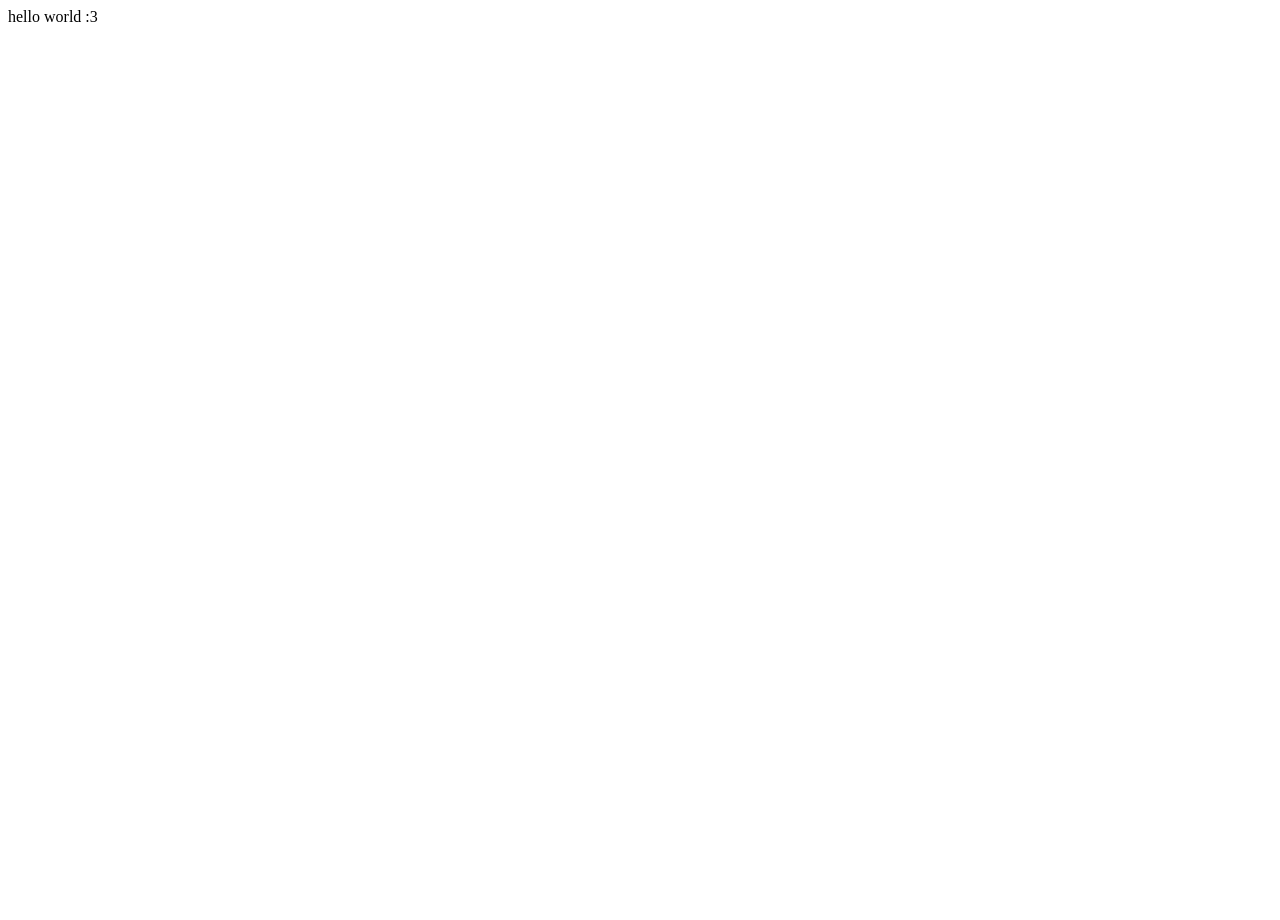
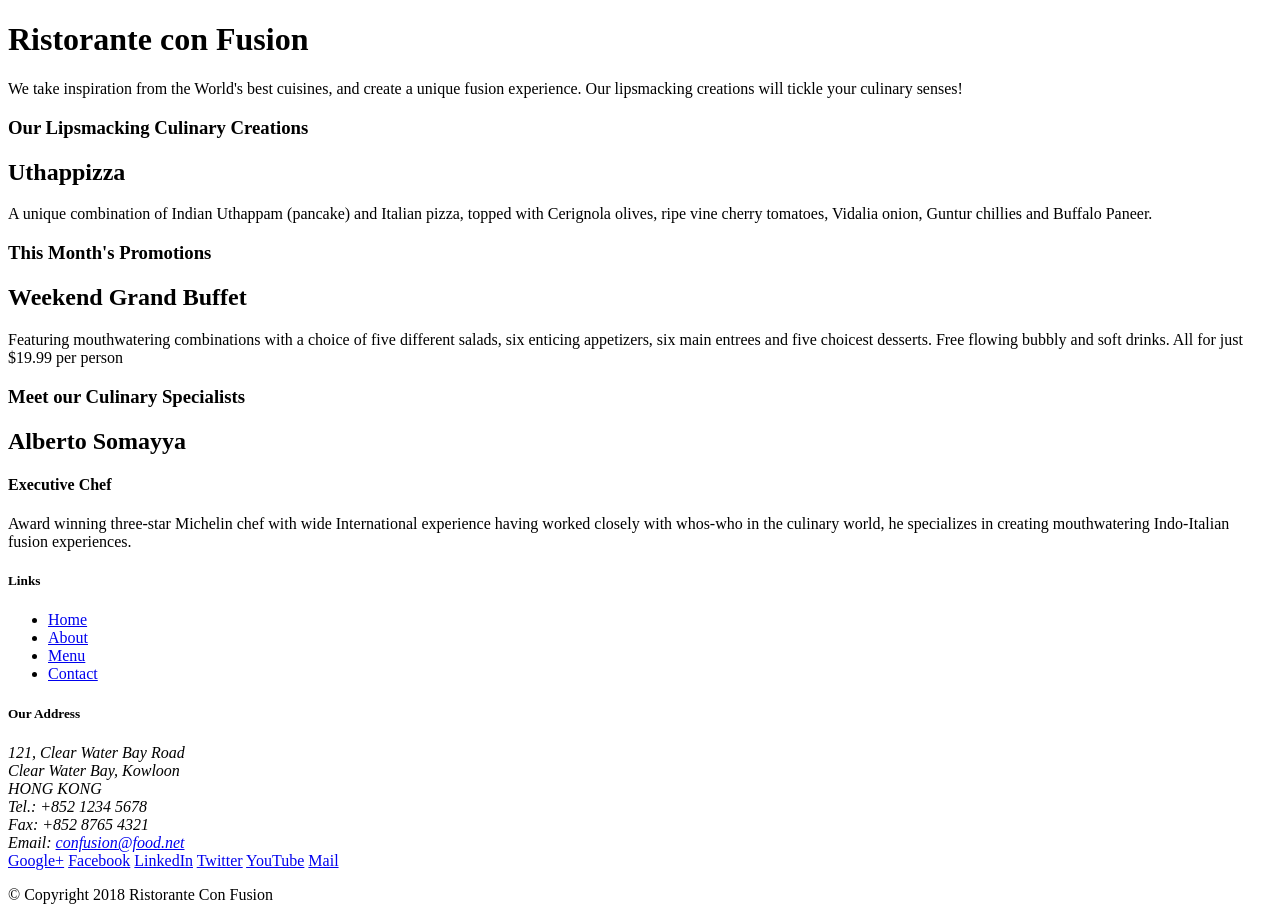
Before and after one commit to danicaCecile/CPSC5380Repo, a website: page index.html in a window 1280 px wide. Before the commit the page ends 800 px from the top, so only its background shows below. Drawn offline with Linux system fonts and the light colour scheme.

```diff
--- a/index.html
+++ b/index.html
@@ -1 +1,101 @@
-hello world :3
+<!DOCTYPE html>
+<html lang="en">
+
+<head>
+    <title>Ristorante Con Fusion</title>
+</head>
+
+<body>
+
+    <header>
+        <div>
+            <div>
+                <div>
+                    <h1>Ristorante con Fusion</h1>
+                    <p>We take inspiration from the World's best cuisines, and create a unique fusion experience. Our lipsmacking creations will tickle your culinary senses!</p>
+                </div>
+                <div>
+                </div>
+            </div>
+        </div>
+    </header>
+
+    <div>
+        <div>
+            <div>
+                <h3>Our Lipsmacking Culinary Creations</h3>
+            </div>
+            <div>
+                <h2>Uthappizza</h2>
+                <p>A unique combination of Indian Uthappam (pancake) and Italian pizza, topped with Cerignola olives, ripe vine cherry tomatoes, Vidalia onion, Guntur chillies and Buffalo Paneer.</p>
+            </div>
+        </div>
+
+
+        <div>
+            <div>
+                <h3>This Month's Promotions</h3>
+            </div>
+            <div>
+                <h2>Weekend Grand Buffet</h2>
+                <p>Featuring mouthwatering combinations with a choice of five different salads, six enticing appetizers, six main entrees and five choicest desserts. Free flowing bubbly and soft drinks. All for just $19.99 per person </p>
+            </div>
+        </div>
+
+        <div>
+            <div>
+                <h3>Meet our Culinary Specialists</h3>
+            </div>
+            <div>
+                <h2>Alberto Somayya</h2>
+                <h4>Executive Chef</h4>
+                <p>Award winning three-star Michelin chef with wide International experience having worked closely with whos-who in the culinary world, he specializes in creating mouthwatering Indo-Italian fusion experiences. </p>
+            </div>
+        </div>
+    </div>
+
+    <footer>
+        <div>
+            <div>
+                <div>
+                    <h5>Links</h5>
+                    <ul>
+                        <li><a href="#">Home</a></li>
+                        <li><a href="#">About</a></li>
+                        <li><a href="#">Menu</a></li>
+                        <li><a href="#">Contact</a></li>
+                    </ul>
+                </div>
+                <div>
+                    <h5>Our Address</h5>
+                    <address>
+		              121, Clear Water Bay Road<br>
+		              Clear Water Bay, Kowloon<br>
+		              HONG KONG<br>
+		              Tel.: +852 1234 5678<br>
+		              Fax: +852 8765 4321<br>
+		              Email: <a href="mailto:confusion@food.net">confusion@food.net</a>
+		           </address>
+                </div>
+                <div>
+                    <div>
+                        <a href="http://google.com/+">Google+</a>
+                        <a href="http://www.facebook.com/profile.php?id=">Facebook</a>
+                        <a href="http://www.linkedin.com/in/">LinkedIn</a>
+                        <a href="http://twitter.com/">Twitter</a>
+                        <a href="http://youtube.com/">YouTube</a>
+                        <a href="mailto:">Mail</a>
+                    </div>
+                </div>
+           </div>
+           <div>
+                <div>
+                    <p>© Copyright 2018 Ristorante Con Fusion</p>
+                </div>
+           </div>
+        </div>
+    </footer>
+
+</body>
+
+</html>
```
Also changed, not shown: package.json (+4 -12 lines), 2 other files.
